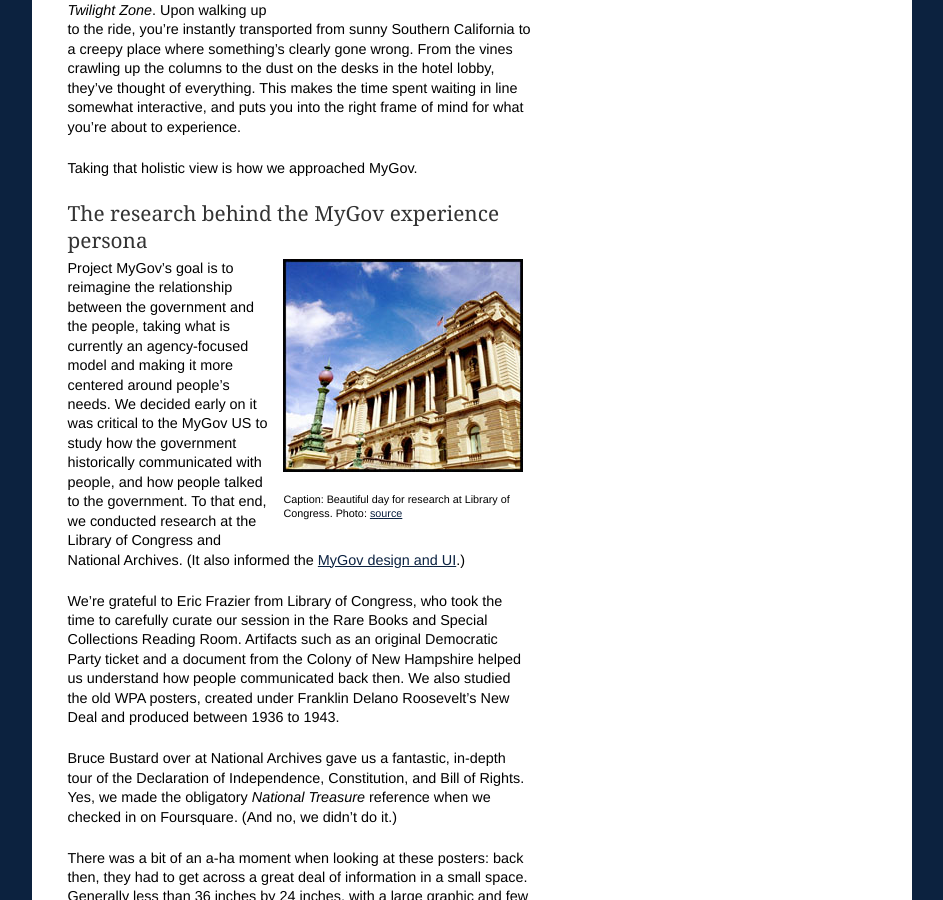
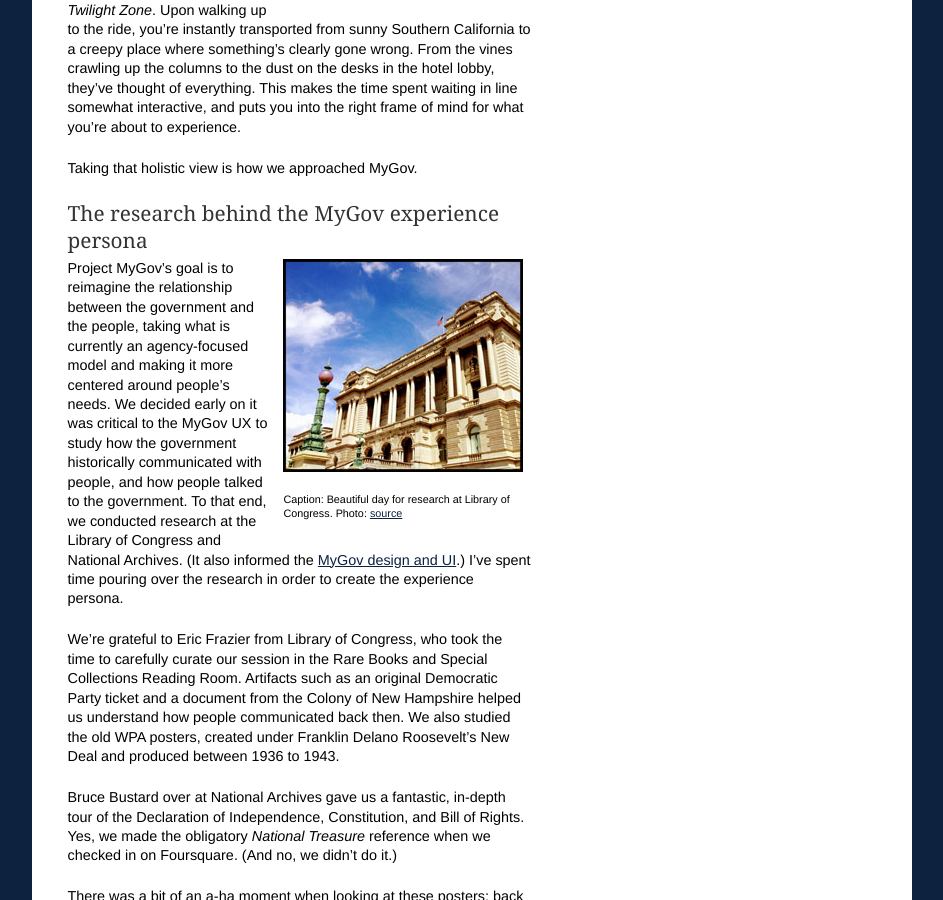
Before and after one commit to presidential-innovation-fellows/mygov, a Jekyll site: the page built from _posts/2012-10-15-my-gov-experience-ux-persona.md, in a window 1280 px wide and 900 px high, scrolled down 1304 px. Shown: the whole window, without its empty margins (168-1111 px from the left). Built offline with Jekyll 4.4.1, drawn with Linux system fonts in a browser that asks for light colours; nearby versions of some CDN libraries; comment, search, counter and statistics services are not loaded.

Commit message:
Updated _posts/2012-10-15-my-gov-experience-ux-persona.md

```diff
--- a/_posts/2012-10-15-my-gov-experience-ux-persona.md
+++ b/_posts/2012-10-15-my-gov-experience-ux-persona.md
@@ -61,7 +61,7 @@ Caption: Beautiful day for research at Library of Congress. Photo: [source](http
 
 </div>
 
-Project MyGov's goal is to reimagine the relationship between the government and the people, taking what is currently an agency-focused model and making it more centered around people's needs. We decided early on it was critical to the MyGov US to study how the government historically communicated with people, and how people talked to the government. To that end, we conducted research at the Library of Congress and National Archives. (It also informed the [MyGov design and UI](http://bit.ly/mygovdesign).)
+Project MyGov's goal is to reimagine the relationship between the government and the people, taking what is currently an agency-focused model and making it more centered around people's needs. We decided early on it was critical to the MyGov UX to study how the government historically communicated with people, and how people talked to the government. To that end, we conducted research at the Library of Congress and National Archives. (It also informed the [MyGov design and UI](http://bit.ly/mygovdesign).) I've spent time pouring over the research in order to create the experience persona.
 
 We're grateful to Eric Frazier from Library of Congress, who took the time to carefully curate our session in the Rare Books and Special Collections Reading Room. Artifacts such as an original Democratic Party ticket and a document from the Colony of New Hampshire helped us understand how people communicated back then. We also studied the old WPA posters, created under Franklin Delano Roosevelt's New Deal and produced between 1936 to 1943.
 
```
